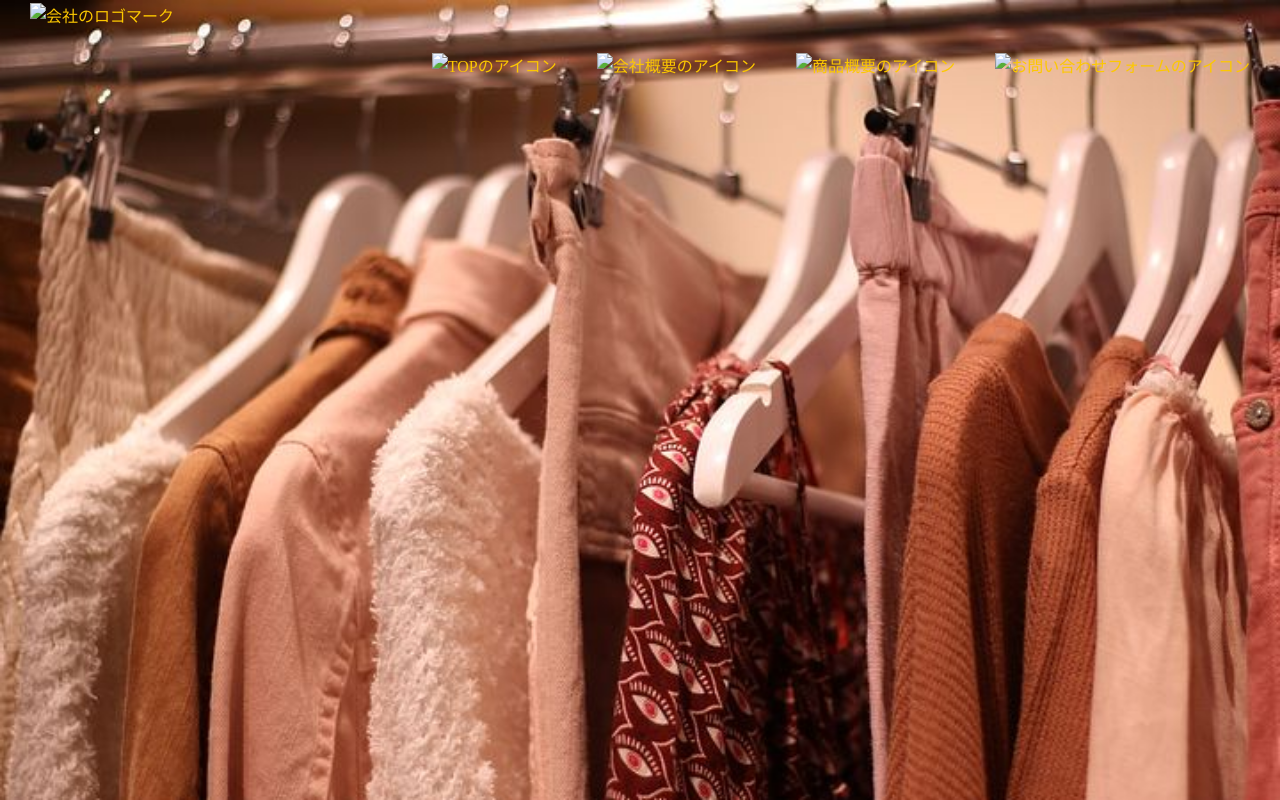
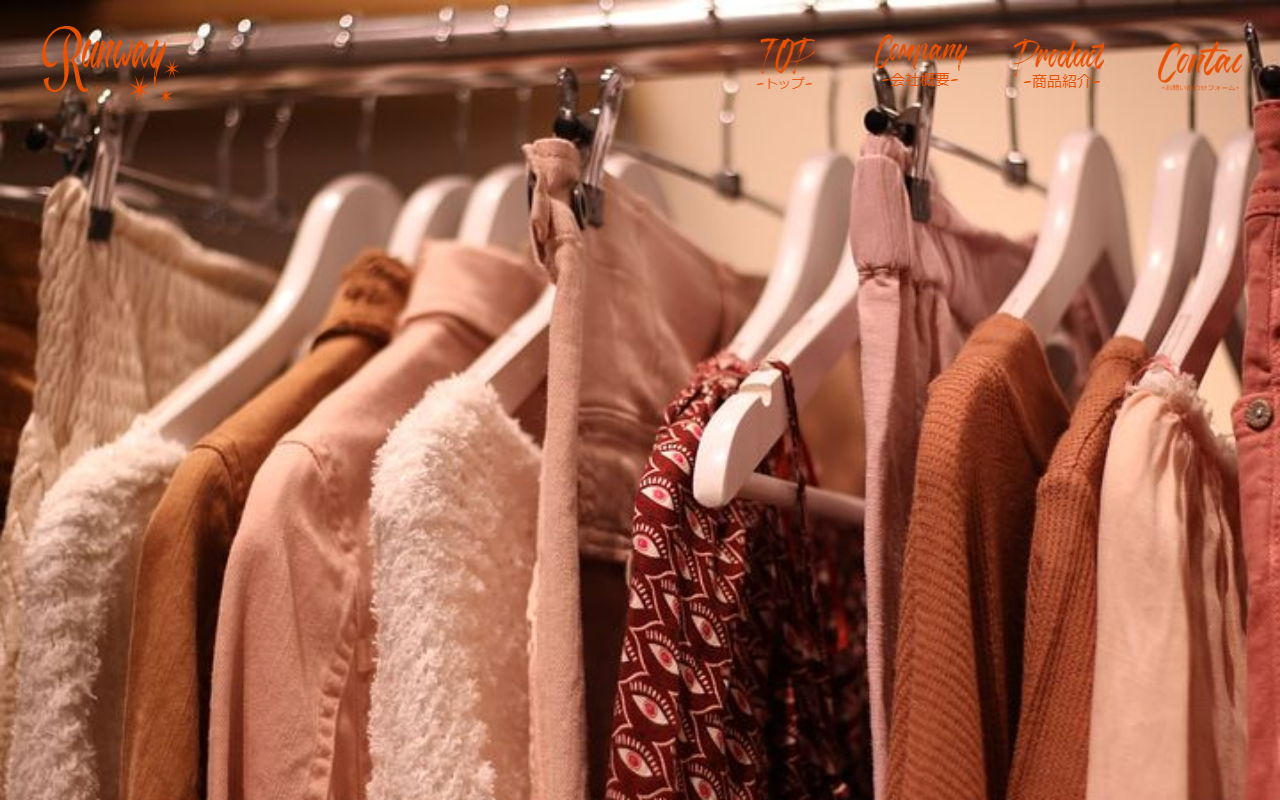
Before and after one commit to saito-yuka/web-4, a plain HTML site: page index.html in a window 1280 px wide. Drawn offline with Linux system fonts and the light colour scheme; files that its build step writes are made by us from their sources; files whose address does not match are found by name.

Commit message:
Update index.html

```diff
--- a/index.html
+++ b/index.html
@@ -6,7 +6,7 @@
   <meta name="description" content="top">
   <title>TOP</title>
   <link rel="icon" href="favicon.icon">
-  <link rel="stylesheet" href="../css./index.css" type="text/css">
+  <link rel="stylesheet" href="index.css" type="text/css">
 </head>
 <body id="index">
   <header>
@@ -14,29 +14,29 @@
       <ul class="global-nav">
         <li>
           <a href="index.html">
-            <img src="../画像/top-icon.png" alt="TOPのアイコン" class="top">
+            <img src="top-icon.png" alt="TOPのアイコン" class="top">
           </a>
         </li>
         <li>
           <a href="Company.html">
-            <img src="../画像/Company-icon.png" alt="会社概要のアイコン">
+            <img src="Company-icon.png" alt="会社概要のアイコン">
           </a>
         </li>
         <li>
           <a href="Product.html">
-            <img src="../画像/Product-icon.png" alt="商品概要のアイコン">
+            <img src="Product-icon.png" alt="商品概要のアイコン">
           </a>
         </li>
         <li>
           <a href="Contac.html">
-            <img src="../画像/Contac-icon.png" alt="お問い合わせフォームのアイコン" class="Contac">
+            <img src="Contac-icon.png" alt="お問い合わせフォームのアイコン" class="Contac">
           </a>
         </li>
       </ul>
     </nav>
     <div class="logo">
       <a href="index.html">
-        <img src="../画像/logomark.png" alt="会社のロゴマーク" class="logomark">
+        <img src="logomark.png" alt="会社のロゴマーク" class="logomark">
       </a>
     </div>
   </header>
```
